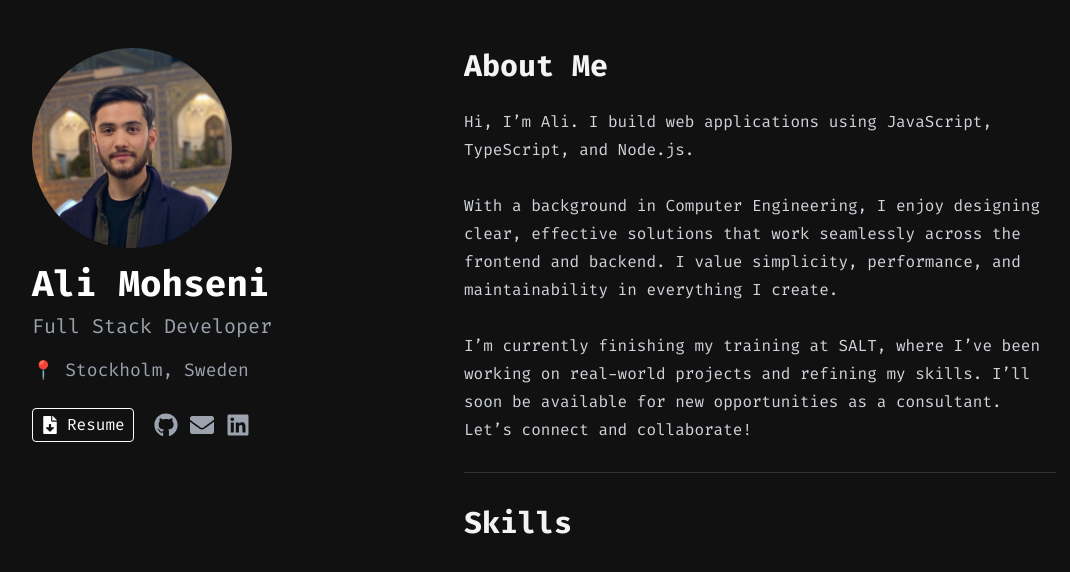
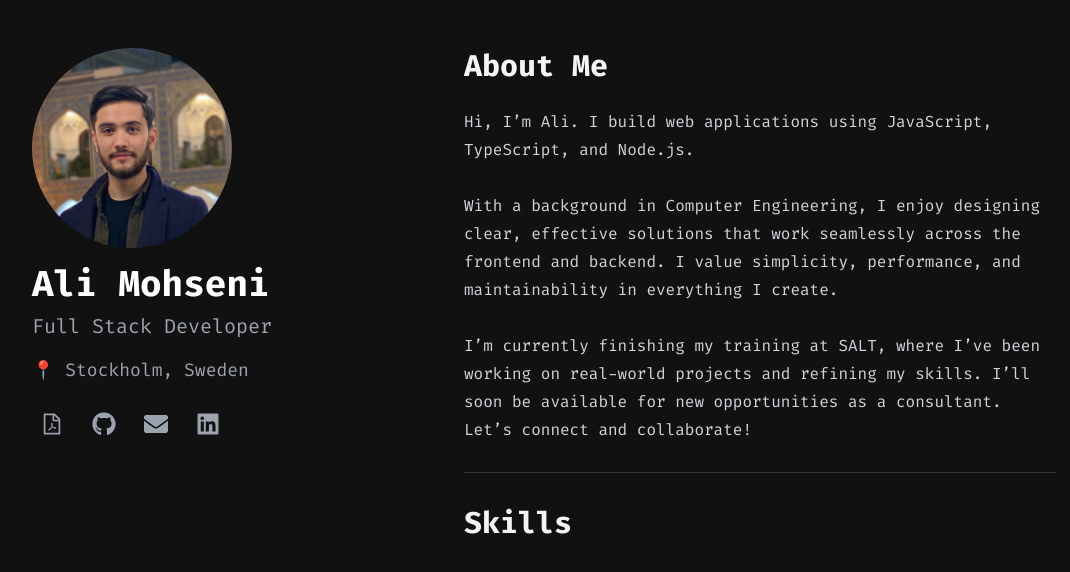
Before and after one commit to alimohseni99/portfolio, a Next.js app: page / in a window 1280 px wide. Shown: the top 572 px of the page, without its empty margins (96-1166 px from the left). Built offline with nearby package versions, Linux system fonts and the light colour scheme.

Commit message:
updated icons for socials

```diff
--- a/src/socials/socials.tsx
+++ b/src/socials/socials.tsx
@@ -1,30 +1,28 @@
 "use client";
 import copy from "copy-to-clipboard";
 import Link from "next/link";
-import {
-  FaEnvelope,
-  FaFileDownload,
-  FaGithub,
-  FaLinkedin,
-} from "react-icons/fa";
+import { AiOutlineFilePdf } from "react-icons/ai";
+import { FaEnvelope, FaGithub, FaLinkedin } from "react-icons/fa";
 
 export function Socials() {
-  return <>
+  return (
+    <>
       <div className="flex space-x-3 items-center">
         <Link
           href="/Cv.pdf"
           target="_blank"
           download={"Cv.pdf"}
-        className="inline-flex items-center hover:bg-white text-white hover:text-[#111111] px-2 py-1 rounded transition duration-200 mr-2 border border-white"
+          className="text-gray-400 cursor-pointer y-white hover:text-[#ffffff] px-2 py-1 rounded transition duration-200"
+          title="My Resume"
         >
-        <FaFileDownload size={18} className="mr-2" />
-        Resume
+          <AiOutlineFilePdf size={24} />
         </Link>
         <Link
           href="https://github.com/alimohseni99"
           target="_blank"
           rel="noopener noreferrer"
-        className={'text-gray-400 hover:text-white'}
+          className="text-gray-400 cursor-pointer y-white hover:text-[#ffffff] px-2 py-1 rounded transition duration-200 "
+          title="GitHub Profile"
         >
           <FaGithub size={24} />
         </Link>
@@ -33,8 +31,8 @@ export function Socials() {
             copy("ali.mohseni05@yahoo.se");
             alert("Email address copied to clipboard!");
           }}
-        className="text-gray-400 hover:text-white cursor-pointer "
-        id="email-icon"
+          className="text-gray-400 y-white hover:text-[#ffffff] px-2 py-1 rounded transition duration-200 cursor-pointer"
+          title="My email"
         >
           <FaEnvelope size={24} />
         </span>
@@ -42,10 +40,12 @@ export function Socials() {
           href="https://www.linkedin.com/in/ali-mohseni-se/"
           target="_blank"
           rel="noopener noreferrer"
-        className="text-gray-400 hover:text-white"
+          className="text-gray-400 cursor-pointer y-white hover:text-[#ffffff] px-2 py-1 rounded transition duration-200"
+          title="Linkedin Profile"
         >
           <FaLinkedin size={24} />
         </Link>
       </div>
-  </>;
+    </>
+  );
 }
```
Lines whose indentation alone changed are shown as unchanged.
